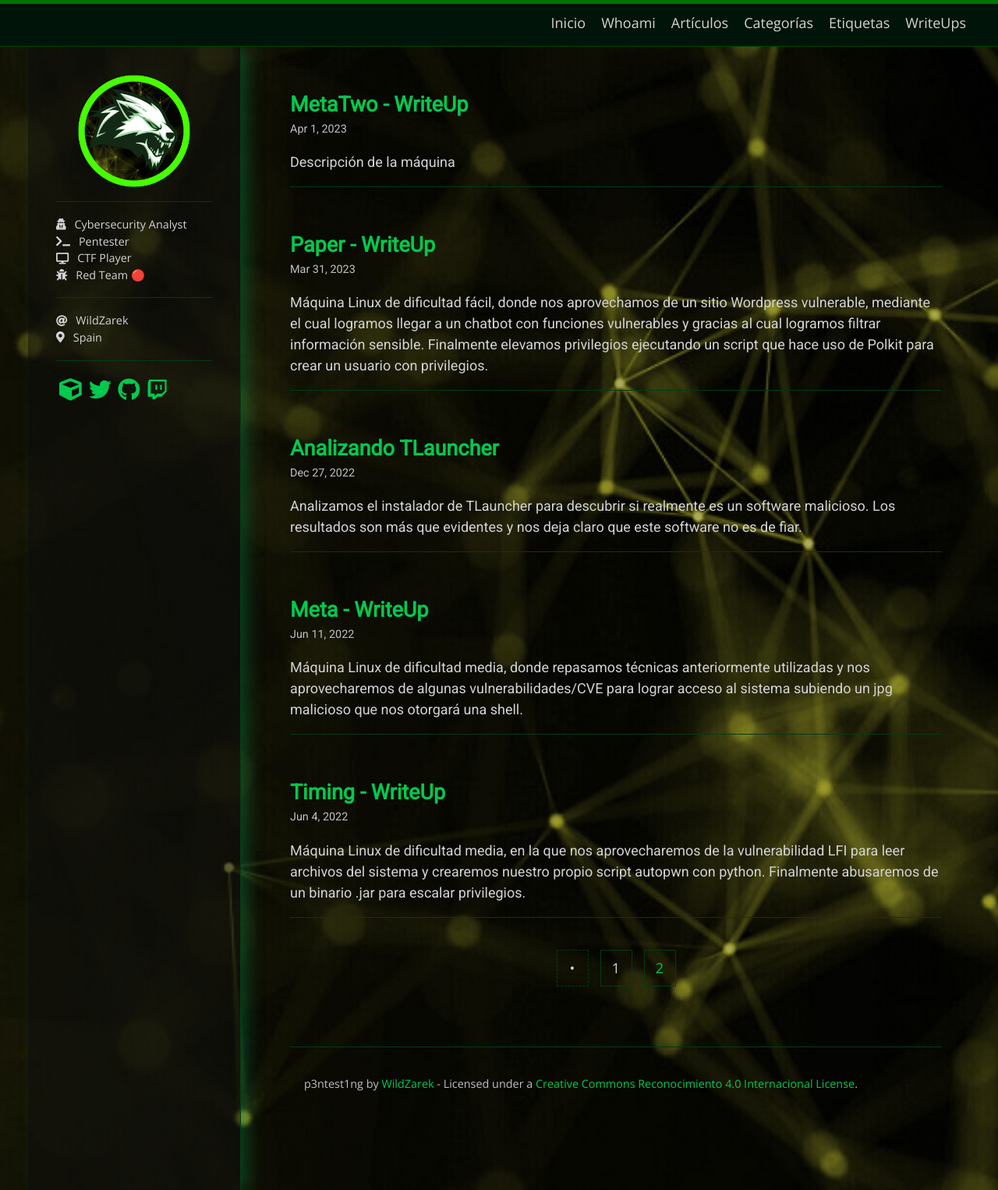
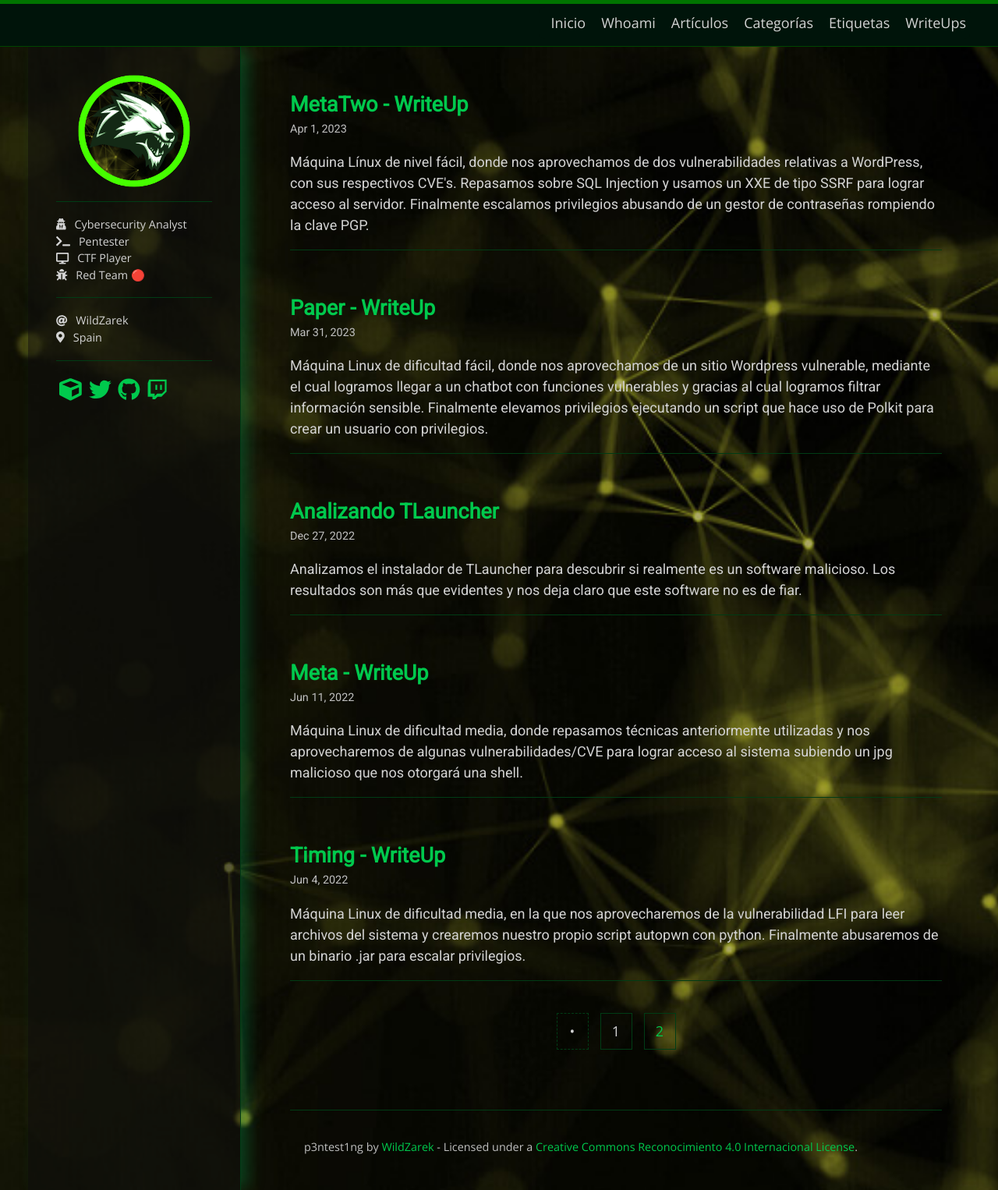
Before and after one commit to WildZarek/wildzarek.github.io, a Jekyll site: the page built from index.html, in a window 1280 px wide. Shown: the whole page at 78% size. Built offline with Jekyll 4.4.1, drawn with Linux system fonts in a browser that asks for light colours; nearby versions of some CDN libraries; some web fonts are replaced; the list of posts is cut into pages by our own code.

Commit message:
Added MetaTwo Machine

```diff
--- a/_posts/2023-04-01-metatwo.md
+++ b/_posts/2023-04-01-metatwo.md
@@ -3,8 +3,8 @@
 title: MetaTwo - WriteUp
 author: WildZarek
 permalink: /htb/metatwo
-excerpt: "Descripción de la máquina"
-description: "Descripción de la máquina"
+excerpt: "Máquina Línux de nivel fácil, donde nos aprovechamos de dos vulnerabilidades relativas a WordPress, con sus respectivos CVE's. Repasamos sobre SQL Injection y usamos un XXE de tipo SSRF para lograr acceso al servidor. Finalmente escalamos privilegios abusando de un gestor de contraseñas rompiendo la clave PGP."
+description: "Máquina Línux de nivel fácil, donde nos aprovechamos de dos vulnerabilidades relativas a WordPress, con sus respectivos CVE's. Repasamos sobre SQL Injection y usamos un XXE de tipo SSRF para lograr acceso al servidor. Finalmente escalamos privilegios abusando de un gestor de contraseñas rompiendo la clave PGP."
 date: 2023-04-01
 header:
   teaser: https://raw.githubusercontent.com/WildZarek/wildzarek.github.io/master/assets/images/hackthebox/machines/machine_name.png
```
